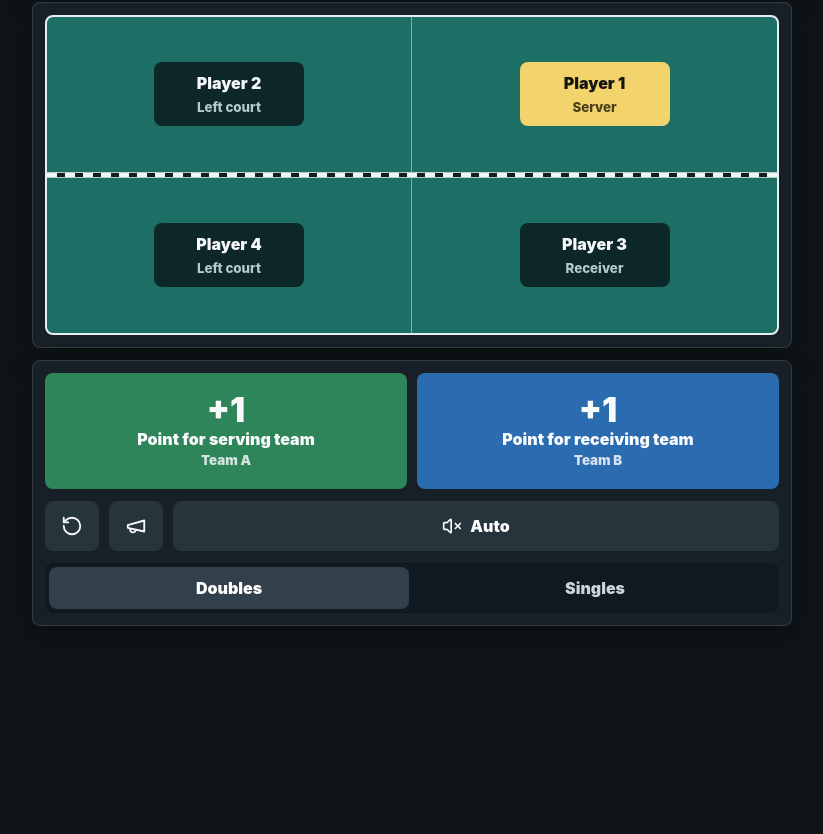
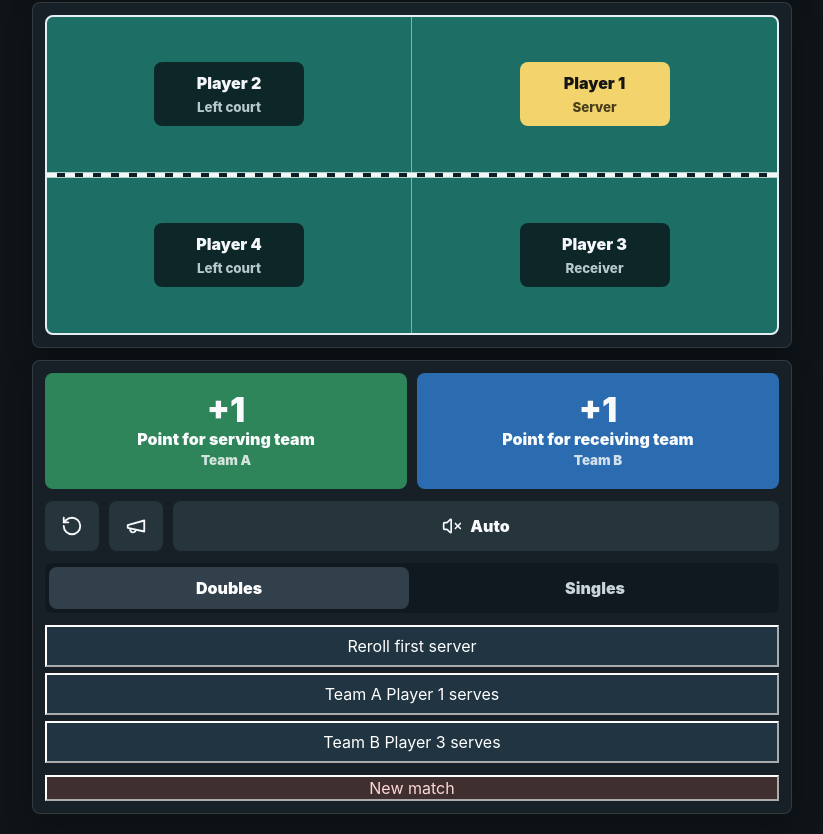
Before and after one commit to arthurkok2/badminton-scorer, a React (Vite) app: page / in a window 1280 px wide. Shown: the part 401-1235 px from the top of the page, without its empty margins (228-1051 px from the left). Before the commit the page ends 1047 px from the top, so only its background shows below. Built offline with nearby package versions, Linux system fonts and the light colour scheme.

Commit message:
fix: address final app review blockers

```diff
--- a/src/App.tsx
+++ b/src/App.tsx
@@ -4,7 +4,7 @@ import { CourtView } from './components/CourtView';
 import { Scoreboard } from './components/Scoreboard';
 import { StatusBar } from './components/StatusBar';
 import { createMatch } from './domain/matchEngine';
-import type { MatchMode, MatchState } from './domain/matchTypes';
+import type { MatchMode, MatchState, PlayerId, TeamId } from './domain/matchTypes';
 import { applyCommand, type AppCommand } from './input/commands';
 import {
   connectBluetoothRemote,
@@ -93,11 +93,51 @@ export default function App() {
 
   const handleMatchModeChange = useCallback(
     (mode: MatchMode) => {
+      if (mode === preferencesRef.current.matchMode) {
+        return;
+      }
+
+      if (hasStarted(matchView.match) && !window.confirm('Start a new match and discard the current score?')) {
+        return;
+      }
+
       updatePreferences((current) => ({ ...current, matchMode: mode }));
       setMatchView((current) => applyMatchViewAction(current, { type: 'RESET_MODE', mode }));
     },
-    [updatePreferences],
+    [matchView.match, updatePreferences],
   );
+
+  const handleNewMatch = useCallback(() => {
+    if (hasStarted(matchView.match) && !window.confirm('Start a new match and discard the current score?')) {
+      return;
+    }
+
+    setMatchView((current) => applyMatchViewAction(current, { type: 'RESET_MODE', mode: preferencesRef.current.matchMode }));
+  }, [matchView.match]);
+
+  const handleSetInitialServer = useCallback(
+    (teamId: TeamId, playerId: PlayerId) => {
+      dispatch({ type: 'SET_INITIAL_SERVER', teamId, playerId });
+    },
+    [dispatch],
+  );
+
+  const handleRerollFirstServer = useCallback(() => {
+    const choices: ReadonlyArray<{ teamId: TeamId; playerId: PlayerId }> =
+      preferencesRef.current.matchMode === 'singles'
+        ? [
+            { teamId: 'teamA', playerId: 'A1' },
+            { teamId: 'teamB', playerId: 'B1' },
+          ]
+        : [
+            { teamId: 'teamA', playerId: 'A1' },
+            { teamId: 'teamA', playerId: 'A2' },
+            { teamId: 'teamB', playerId: 'B1' },
+            { teamId: 'teamB', playerId: 'B2' },
+          ];
+    const choice = choices[Math.floor(Math.random() * choices.length)];
+    dispatch({ type: 'SET_INITIAL_SERVER', teamId: choice.teamId, playerId: choice.playerId });
+  }, [dispatch]);
 
   const handleConnectBluetooth = useCallback(async () => {
     connectionRef.current?.disconnect();
@@ -145,6 +185,9 @@ export default function App() {
           onAnnounce={() => speakAnnouncement(match)}
           onAutoAnnounceChange={(autoAnnounce) => updatePreferences((current) => ({ ...current, autoAnnounce }))}
           onMatchModeChange={handleMatchModeChange}
+          onNewMatch={handleNewMatch}
+          onSetInitialServer={handleSetInitialServer}
+          onRerollFirstServer={handleRerollFirstServer}
         />
       </div>
     </main>
@@ -153,6 +196,10 @@ export default function App() {
 
 function createInitialMatch(mode: MatchMode): MatchState {
   return createMatch({ mode, initialServingTeamId: 'teamA', initialServingPlayerId: 'A1' });
+}
+
+function hasStarted(match: MatchState): boolean {
+  return match.score.teamA !== 0 || match.score.teamB !== 0 || match.previous !== undefined || match.winnerTeamId !== undefined;
 }
 
 function applyMatchViewAction(current: MatchViewState, action: MatchViewAction): MatchViewState {
--- a/src/components/Controls.tsx
+++ b/src/components/Controls.tsx
@@ -1,5 +1,5 @@
 import { Megaphone, RotateCcw, Volume2, VolumeX } from 'lucide-react';
-import type { MatchMode, MatchState } from '../domain/matchTypes';
+import type { MatchMode, MatchState, PlayerId, TeamId } from '../domain/matchTypes';
 
 interface ControlsProps {
   readonly match: MatchState;
@@ -11,6 +11,9 @@ interface ControlsProps {
   readonly onAnnounce: () => void;
   readonly onAutoAnnounceChange: (enabled: boolean) => void;
   readonly onMatchModeChange: (mode: MatchMode) => void;
+  readonly onNewMatch: () => void;
+  readonly onSetInitialServer: (teamId: TeamId, playerId: PlayerId) => void;
+  readonly onRerollFirstServer: () => void;
 }
 
 export function Controls({
@@ -23,9 +26,13 @@ export function Controls({
   onAnnounce,
   onAutoAnnounceChange,
   onMatchModeChange,
+  onNewMatch,
+  onSetInitialServer,
+  onRerollFirstServer,
 }: ControlsProps) {
   const receivingTeamId = match.servingTeamId === 'teamA' ? 'teamB' : 'teamA';
   const scoringDisabled = match.winnerTeamId !== undefined;
+  const canSetInitialServer = match.score.teamA === 0 && match.score.teamB === 0 && match.previous === undefined;
 
   return (
     <section className="controls" aria-label="Match controls">
@@ -67,6 +74,7 @@ export function Controls({
           type="button"
           className={matchMode === 'doubles' ? 'mode-option is-selected' : 'mode-option'}
           aria-pressed={matchMode === 'doubles'}
+          disabled={matchMode === 'doubles'}
           onClick={() => onMatchModeChange('doubles')}
         >
           Doubles
@@ -75,11 +83,30 @@ export function Controls({
           type="button"
           className={matchMode === 'singles' ? 'mode-option is-selected' : 'mode-option'}
           aria-pressed={matchMode === 'singles'}
+          disabled={matchMode === 'singles'}
           onClick={() => onMatchModeChange('singles')}
         >
           Singles
         </button>
       </div>
+
+      {canSetInitialServer ? (
+        <div className="setup-controls" role="group" aria-label="First server setup">
+          <button type="button" onClick={onRerollFirstServer}>
+            Reroll first server
+          </button>
+          <button type="button" onClick={() => onSetInitialServer('teamA', 'A1')}>
+            Team A Player 1 serves
+          </button>
+          <button type="button" onClick={() => onSetInitialServer('teamB', 'B1')}>
+            Team B Player 3 serves
+          </button>
+        </div>
+      ) : null}
+
+      <button className="new-match-button" type="button" onClick={onNewMatch}>
+        New match
+      </button>
     </section>
   );
 }
--- a/src/input/bluetoothRemote.ts
+++ b/src/input/bluetoothRemote.ts
@@ -70,13 +70,14 @@ export async function connectBluetoothRemote(options: BluetoothRemoteOptions): P
   const setFlushInterval = options.setInterval ?? ((callback, delay) => window.setInterval(callback, delay));
   const clearFlushInterval = options.clearInterval ?? ((intervalId) => window.clearInterval(intervalId));
   const interpreter = createGestureInterpreter(options.dispatch);
+  let gattServer: BluetoothRemoteGATTServer | undefined;
 
   try {
     const device = await bluetooth.requestDevice({
       acceptAllDevices: true,
       optionalServices: [serviceUuid],
     });
-    const gattServer = await device.gatt?.connect();
+    gattServer = await device.gatt?.connect();
 
     if (gattServer === undefined) {
       options.onStatusChange('disconnected');
@@ -86,6 +87,7 @@ export async function connectBluetoothRemote(options: BluetoothRemoteOptions): P
     const service = await gattServer.getPrimaryService(serviceUuid);
     const characteristic = await service.getCharacteristic(characteristicUuid);
     await characteristic.startNotifications();
+    const connectedGattServer = gattServer;
 
     let isDisconnected = false;
     let flushIntervalId: number | undefined;
@@ -144,11 +146,12 @@ export async function connectBluetoothRemote(options: BluetoothRemoteOptions): P
 
         isDisconnected = true;
         cleanup();
-        gattServer.disconnect();
+        connectedGattServer.disconnect();
         options.onStatusChange('disconnected');
       },
     };
   } catch {
+    gattServer?.disconnect();
     options.onStatusChange('disconnected');
     return undefined;
   }
--- a/src/styles.css
+++ b/src/styles.css
@@ -339,6 +339,26 @@ button {
   color: #ffffff;
 }
 
+.mode-option:disabled {
+  opacity: 1;
+}
+
+.setup-controls {
+  display: grid;
+  grid-template-columns: 1fr;
+  gap: 6px;
+}
+
+.setup-controls button {
+  min-height: 42px;
+  background: #203541;
+}
+
+.new-match-button {
+  background: #3f2f2f;
+  color: #ffd7d7;
+}
+
 @media (min-width: 680px) {
   .app-shell {
     padding: 20px;
--- a/vite.config.ts
+++ b/vite.config.ts
@@ -3,6 +3,9 @@ import react from '@vitejs/plugin-react';
 
 export default defineConfig({
   plugins: [react()],
+  build: {
+    manifest: 'asset-manifest.json',
+  },
   test: {
     environment: 'jsdom',
     setupFiles: './src/test/setup.ts',
```
Also changed, not shown: public/sw.js (+51 -1 lines), 2 other files (tests, documents, lock files or other folders).
